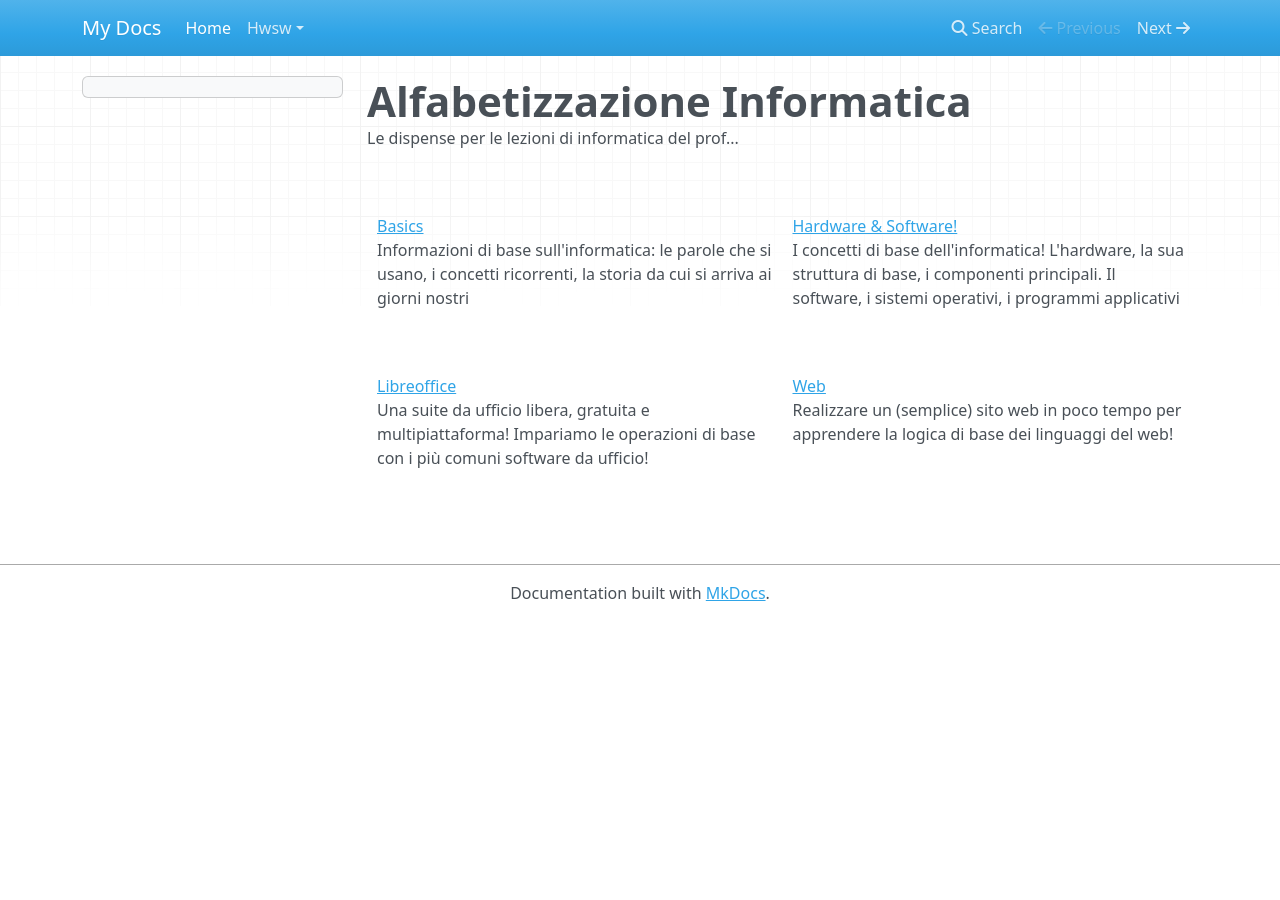
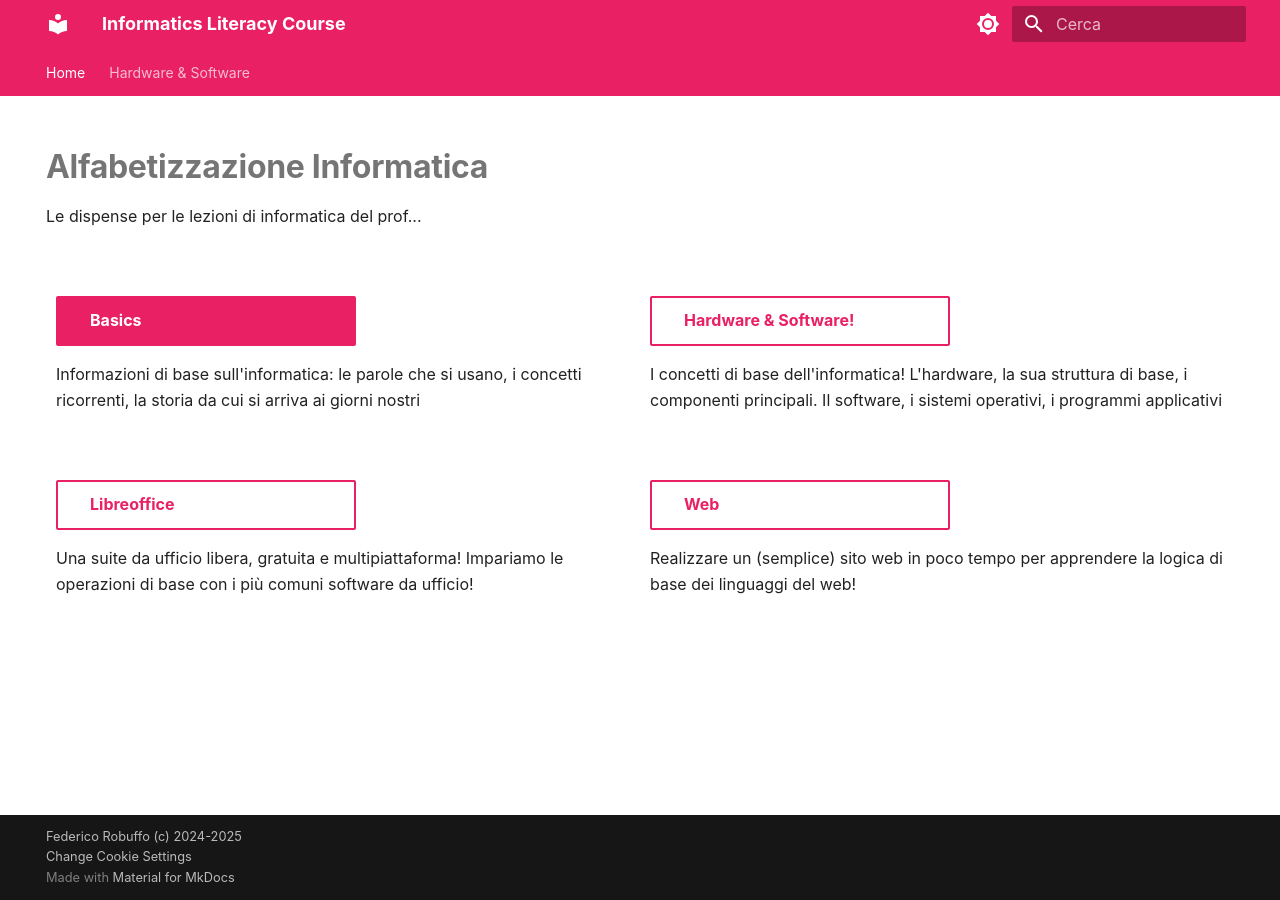
Before and after one commit to Federob/infohandouts, an MkDocs documentation site: the page built from docs/index.md, in a window 1280 px wide. Built offline with MkDocs 1.6.1 and Material for MkDocs 9.7.7, drawn with Linux system fonts in a browser that asks for light colours; nearby versions of some CDN libraries.

Commit message:
Update mkdocs.yml

```diff
--- a/mkdocs.yml
+++ b/mkdocs.yml
@@ -1 +1,78 @@
-site_name: My Docs
+site_name: Informatics Literacy Course
+site_author: Federico Robuffo
+
+copyright: >
+    Federico Robuffo (c) 2024-2025<br>
+    <a href="#__consent">Change Cookie Settings</a>
+
+# ----------------------------------------------------
+
+theme:
+  name: material
+  palette:
+  # Palette toggle for light mode
+  - scheme: default
+    primary: pink
+    accent: purple
+    toggle:
+      icon: material/brightness-7
+      name: Switch to dark mode
+  # Palette toggle for dark mode
+  - scheme: slate
+    primary: pink
+    accent: purple
+    toggle:
+      icon: material/brightness-4
+      name: Switch to light mode
+  font: False
+  language: it
+  features:
+    - navigation.footer
+    - navigation.tabs
+    - navigation.sections
+    - navigation.top
+    - toc.integrate
+    - content.code.copy
+  plugins:
+    - search:
+        lang: it
+
+extra:
+  consent:
+    title: Consenso all'uso dei Cookie(s)
+    description: >
+      Questo sito memorizza alcuni cookies solo per riconoscere un visitatore
+      che non è alla sua prima visita e alcune preferenze, come il tema di visualizzazione
+      della pagina selezionato.<br>
+      Se non acconsenti, questa finestra riapparirà ogni volta che riapri il sito.<br>
+      Se vuoi cambiare le tue scelte, in fondo alla pagina trovi un link per modificarle ;)
+    actions:
+     - accept
+     - reject
+
+extra_css:
+- stylesheets/extra.css
+
+# ----------------------------------------------------
+
+markdown_extensions:
+  - admonition: {}
+  - attr_list: {}
+  - toc: {}
+  - def_list: {}
+  - pymdownx.emoji: {}
+  - pymdownx.tasklist: {custom_checkbox: True}
+  - pymdownx.highlight: {anchor_linenums: True}
+  - pymdownx.inlinehilite: {}
+  - pymdownx.snippets: {}
+  - pymdownx.superfences: {}
+
+
+# -----------------------------------------------------------------------------------------------
+
+nav:
+  - Home: index.md
+  - Hardware & Software:
+    - Introduzione: hwsw/00_intro.md
+    - Hardware: hwsw/10_hw.md
+    - Software: hwsw/20_sw.md
```
